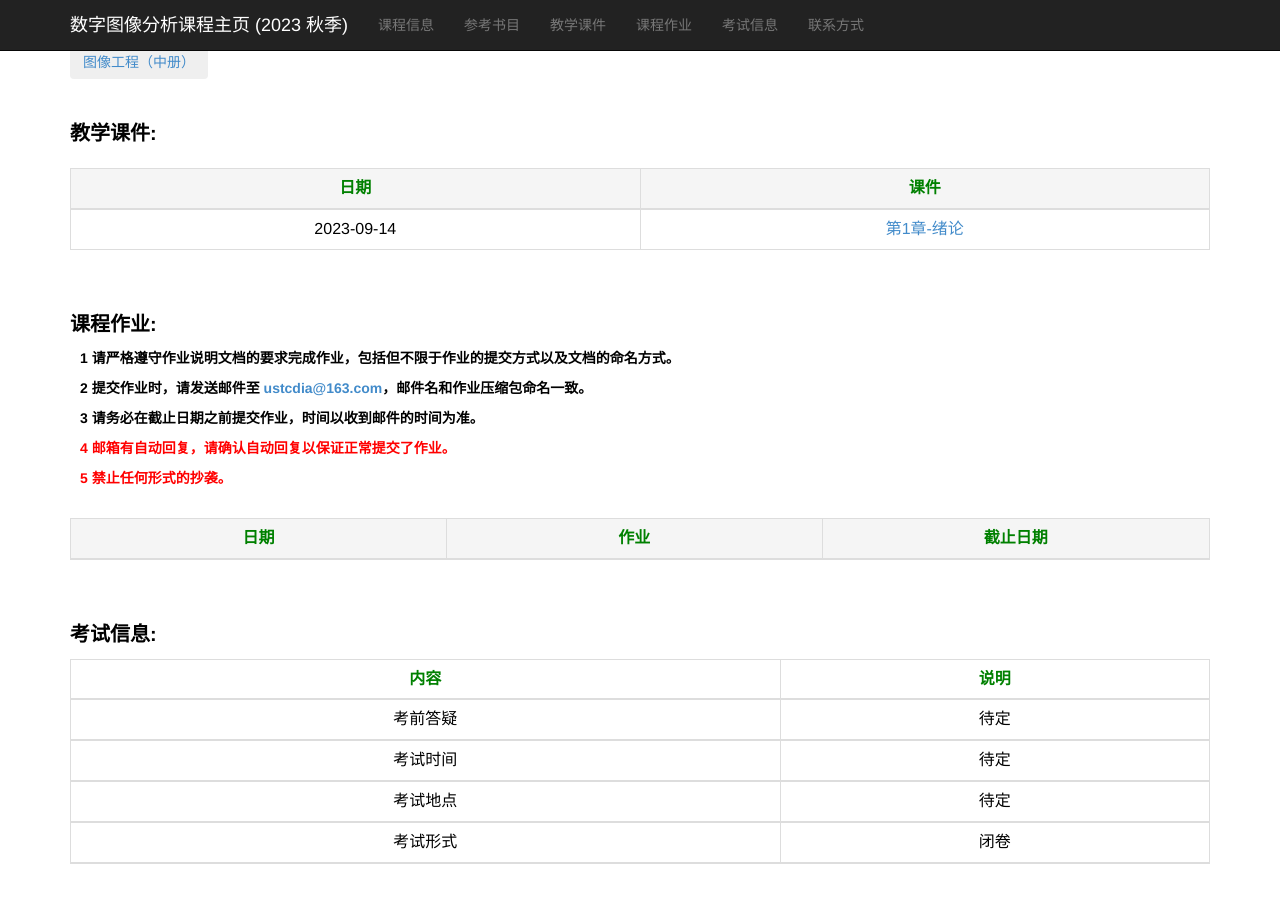
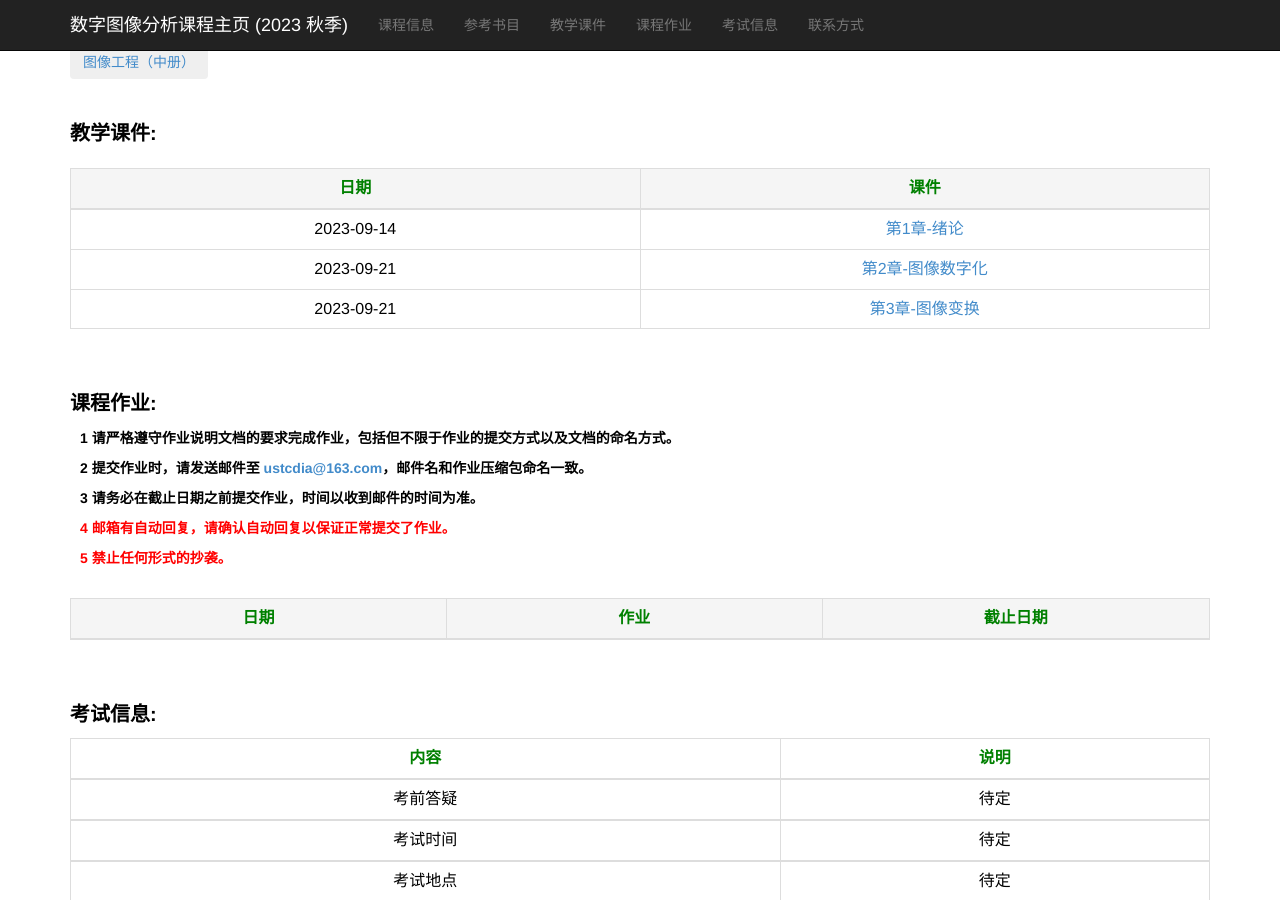
Before and after one commit to ustc-dia/ustc-dia.github.io, a Jekyll site: the page index.html, which Jekyll copies as it is, in a window 1280 px wide and 900 px high, scrolled down 675 px. Built offline with Jekyll 4.4.1, drawn with Linux system fonts in a browser that asks for light colours.

Commit message:
update ch2 ch3 slides

```diff
--- a/index.html
+++ b/index.html
@@ -178,18 +178,18 @@
                     <td><a href="./slides_2023_autumn/第1章_绪论.pdf" target="_blank">第1章-绪论</a></td>
                 </tr>
 
-                <!--
                 <tr>
-                    <td>2023-03-17</td>
+                    <td>2023-09-21</td>
                     <td><a href="./slides_2023_spring/第2章-图像数字化.pdf" target="_blank">第2章-图像数字化</a></td>
                 </tr>
 
 
                 <tr>
-                    <td>2023-03-23</td>
+                    <td>2023-09-21</td>
                     <td><a href="./slides_2023_spring/第3章-图像变换.pdf" target="_blank">第3章-图像变换</a></td>
                 </tr>
 
+                <!--
                 <tr>
                     <td>2023-03-23</td>
                     <td><a href="./slides_2023_spring/第4章-形态学.pdf" target="_blank">第4章-形态学</a></td>
```
Also changed, not shown: 2 other files.
